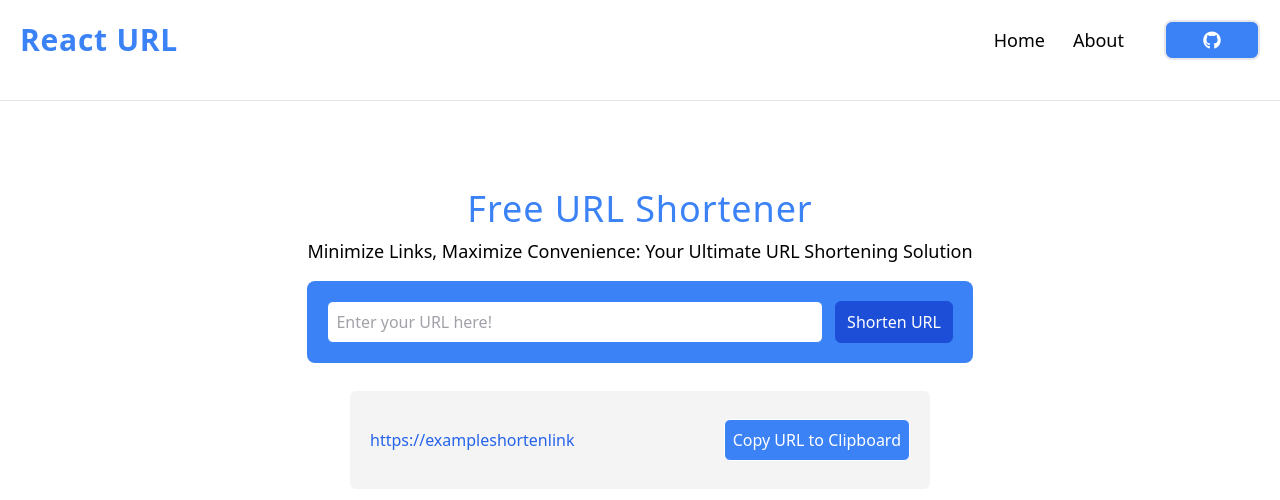
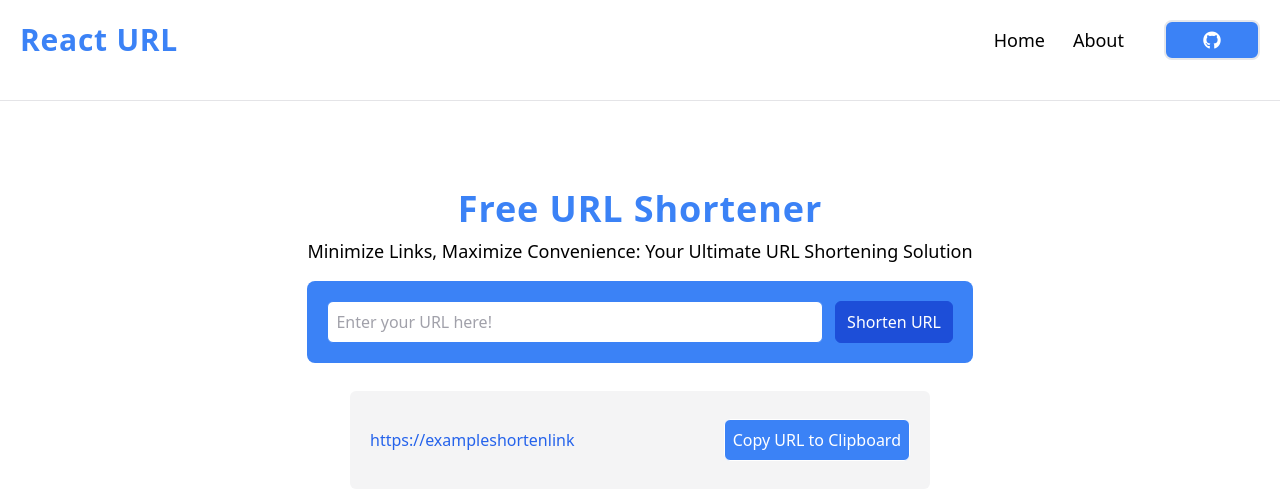
Before and after one commit to OVasconceloss/url-shortener, a React (Vite) app: page / in a window 1280 px wide. Shown: the top 500 px of the page. Built offline with nearby package versions, Linux system fonts and the light colour scheme.

Commit message:
:lipstick: style: stylize the title of the main to be bold

```diff
--- a/src/pages/home.jsx
+++ b/src/pages/home.jsx
@@ -10,7 +10,7 @@ const Home = () => {
         <main className="p-5 m-10 flex flex-col items-center justify-center">
             <section className="p-5 flex-col items-center justify-center">
                 <div className="flex flex-col items-center justify-center">
-                    <h2 className="py-2 text-4xl text-blue-500 tracking-wide uper">Free URL Shortener</h2>
+                    <h2 className="py-2 text-4xl font-bold text-blue-500 tracking-wide uper">Free URL Shortener</h2>
                     <p className="pb-2 text-lg">Minimize Links, Maximize Convenience: Your Ultimate URL Shortening Solution</p>
                 </div>
                 <div>
```
